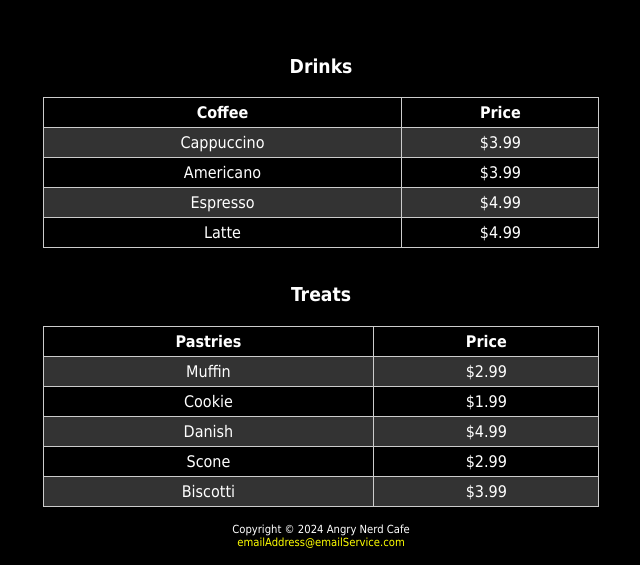
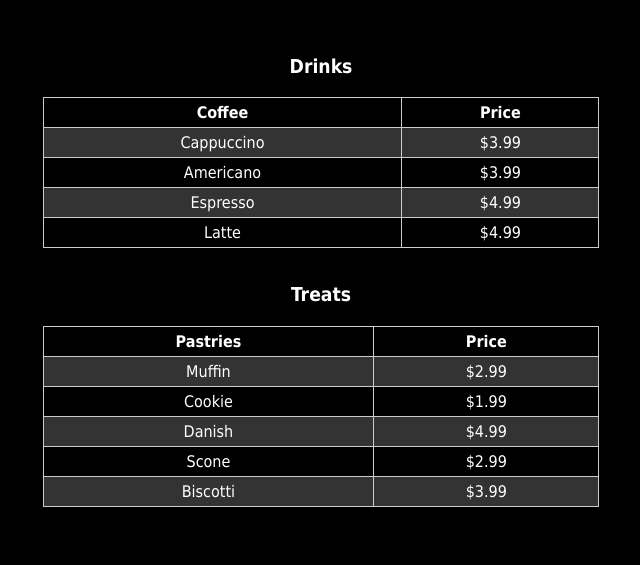
Before and after one commit to ChrystalF/angryNerdCafe, a plain HTML site: page menu.html in a window 1280 px wide. Shown: the part 688-1253 px from the top of the page, without its empty margins (319-959 px from the left). After the commit the page ends 1227 px from the top, so only its background shows below. Drawn offline with Linux system fonts and the light colour scheme.

Commit message:
Update menu.html

```diff
--- a/menu.html
+++ b/menu.html
@@ -74,8 +74,7 @@ content="width=device-width, initial-scale=1.0">
   </table>
 </main>
 <footer>
-  Copyright &copy; 2024 Angry Nerd Cafe<br>
-  <a href="mailto:emailAddress@emailService.com">emailAddress@emailService.com</a>
+<script src="js/updateYear.js"></script>
 </footer>
 </div>
 </body>
```
